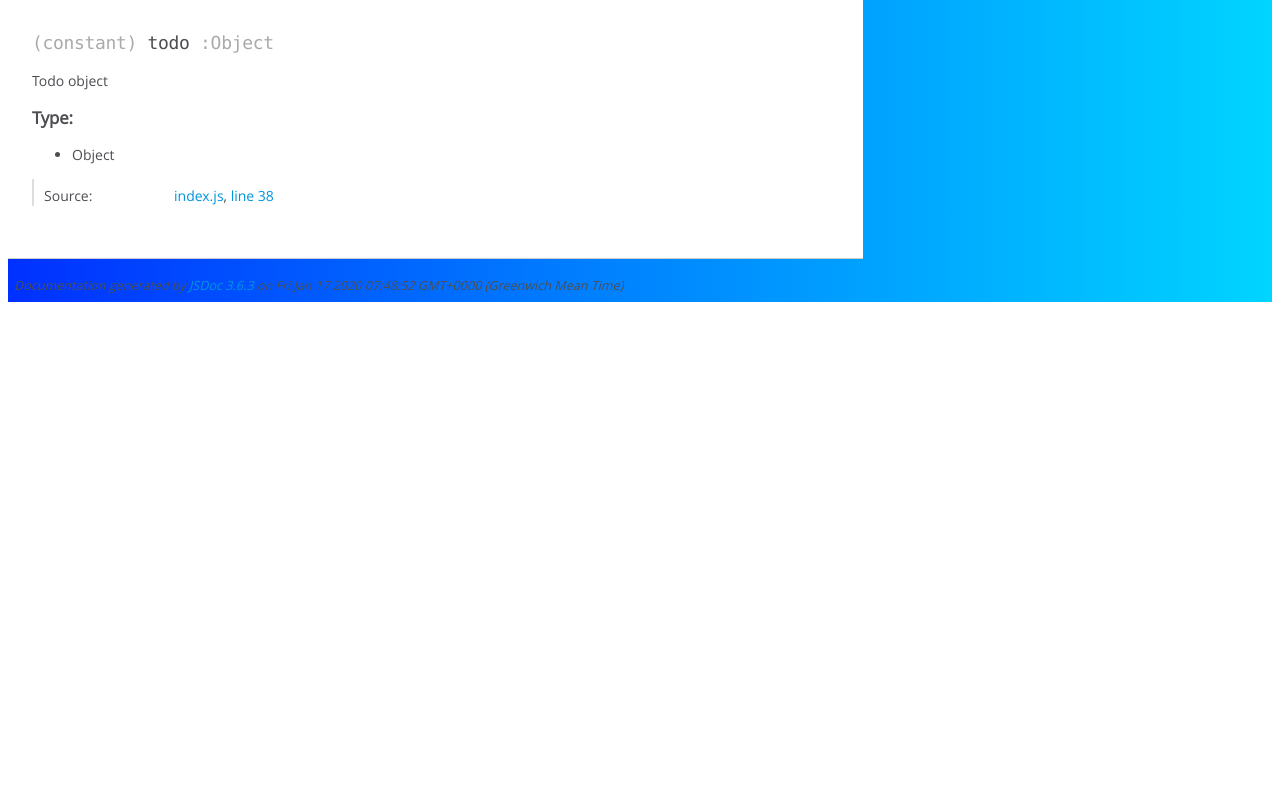
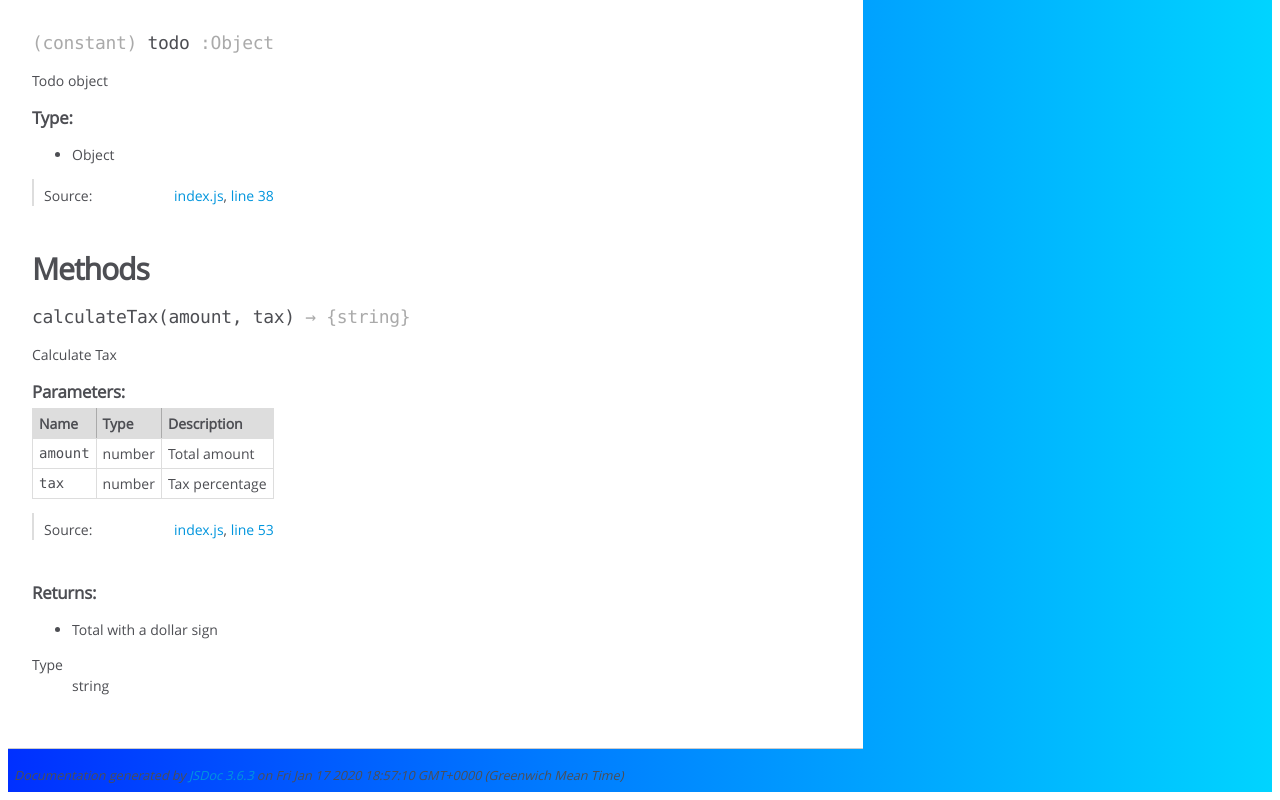
Before and after one commit to blackwellweb/weather_app_rest_api, a website built with webpack: page docs/global.html in a window 1280 px wide. Shown: the part 552-1352 px from the top of the page. Before the commit the page ends 862 px from the top, so only its background shows below. Built offline with nearby package versions, Linux system fonts and the light colour scheme.

Commit message:
Setting up JSDoc (40%)

```diff
--- a/docs/global.html
+++ b/docs/global.html
@@ -307,6 +307,194 @@
 
 
 
+        <h3 class="subsection-title">Methods</h3>
+
+
+
+
+
+
+
+    <h4 class="name" id="calculateTax"><span class="type-signature"></span>calculateTax<span class="signature">(amount, tax)</span><span class="type-signature"> &rarr; {string}</span></h4>
+
+
+
+
+
+
+<div class="description">
+    <p>Calculate Tax</p>
+</div>
+
+
+
+
+
+
+
+
+
+    <h5>Parameters:</h5>
+
+
+<table class="params">
+    <thead>
+    <tr>
+
+        <th>Name</th>
+
+
+        <th>Type</th>
+
+
+
+
+
+        <th class="last">Description</th>
+    </tr>
+    </thead>
+
+    <tbody>
+
+
+        <tr>
+
+                <td class="name"><code>amount</code></td>
+
+
+            <td class="type">
+
+
+<span class="param-type">number</span>
+
+
+
+            </td>
+
+
+
+
+
+            <td class="description last"><p>Total amount</p></td>
+        </tr>
+
+
+
+        <tr>
+
+                <td class="name"><code>tax</code></td>
+
+
+            <td class="type">
+
+
+<span class="param-type">number</span>
+
+
+
+            </td>
+
+
+
+
+
+            <td class="description last"><p>Tax percentage</p></td>
+        </tr>
+
+
+    </tbody>
+</table>
+
+
+
+
+
+
+<dl class="details">
+
+
+
+
+
+
+
+
+
+
+
+
+
+
+
+
+
+
+
+
+
+
+
+
+
+
+    <dt class="tag-source">Source:</dt>
+    <dd class="tag-source"><ul class="dummy"><li>
+        <a href="index.js.html">index.js</a>, <a href="index.js.html#line53">line 53</a>
+    </li></ul></dd>
+
+
+
+
+
+
+
+</dl>
+
+
+
+
+
+
+
+
+
+
+
+
+
+
+
+<h5>Returns:</h5>
+
+
+<div class="param-desc">
+    <ul>
+<li>Total with a dollar sign</li>
+</ul>
+</div>
+
+
+
+<dl>
+    <dt>
+        Type
+    </dt>
+    <dd>
+
+<span class="param-type">string</span>
+
+
+    </dd>
+</dl>
+
+
+
+
+
+
+
+
+
 
 
 
@@ -321,13 +509,13 @@
 </div>
 
 <nav>
-    <h2><a href="index.html">JsDoc Example</a></h2><h3>Global</h3><ul><li><a href="global.html#grades">grades</a></li><li><a href="global.html#studentName">studentName</a></li><li><a href="global.html#todo">todo</a></li></ul>
+    <h2><a href="index.html">JsDoc Example</a></h2><h3>Global</h3><ul><li><a href="global.html#calculateTax">calculateTax</a></li><li><a href="global.html#grades">grades</a></li><li><a href="global.html#studentName">studentName</a></li><li><a href="global.html#todo">todo</a></li></ul>
 </nav>
 
 <br class="clear">
 
 <footer>
-    Documentation generated by <a href="https://github.com/jsdoc/jsdoc">JSDoc 3.6.3</a> on Fri Jan 17 2020 07:48:52 GMT+0000 (Greenwich Mean Time)
+    Documentation generated by <a href="https://github.com/jsdoc/jsdoc">JSDoc 3.6.3</a> on Fri Jan 17 2020 18:57:10 GMT+0000 (Greenwich Mean Time)
 </footer>
 
 <script> prettyPrint(); </script>
--- a/src/js/index.js
+++ b/src/js/index.js
@@ -39,3 +39,25 @@ const todo = {
     id: 1,
     text: 'Hello',
 };
+
+
+
+
+
+/**
+ * Calculate Tax
+ * @param {number} amount - Total amount
+ * @param {number} tax - Tax percentage
+ * @returns {string} - Total with a dollar sign
+ */
+const calculateTax = (amount, tax) => {
+    return `$${amount + tax * amount}`;
+}
+
+//console.log(calculateTax(100, 0.1));
+
+
+/**
+ * A student
+ * @typeef {Object} student
+ */
--- a/webpack.dev.js
+++ b/webpack.dev.js
@@ -17,7 +17,6 @@ module.exports = merge(common, {
             filename: 'index.html',
             template: './src/index.html',
         }),
-        require('autoprefixer')
     ],
     module: {
         rules: [
```
Also changed, not shown: docs/index.html (+2 -2 lines), docs/index.js.html (+19 -3 lines).
